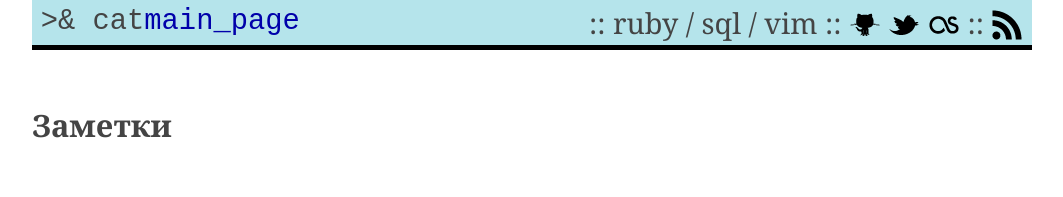
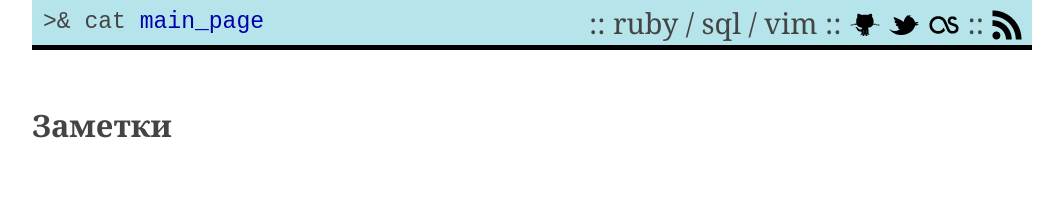
Before and after one commit to dkoprov/dkoprov.github.com, a Jekyll site: the page built from index.html, in a window 1280 px wide. Shown: the top 197 px of the page, without its empty margins (108-1171 px from the left). Built offline with Jekyll 4.4.1, drawn with Linux system fonts in a browser that asks for light colours; nearby versions of some CDN libraries; some web fonts are replaced; library files that are not in the unit come from our copies; Markdown is read by kramdown in place of the engine named in the settings.

Commit message:
Err... css again.

```diff
--- a/_layouts/default.html
+++ b/_layouts/default.html
@@ -22,7 +22,7 @@
     <!-- ClickTale end of Top part -->
 
     <div class="caption">
-      <span> &gt;&amp; cat<a href="/">main_page</a></span>::
+      <span> &gt;&amp; cat <a href="/">main_page</a></span>::
       ruby / sql / vim ::
       <a href="https://github.com/dkoprov"><img src="/images/github.png" /></a>
       <a href="http://twitter.com/dkoprov"><img src="/images/twitter.png" /></a>
--- a/css/main.css
+++ b/css/main.css
@@ -45,6 +45,8 @@ h1 {
   float: left;
   display: inline-block;
   clear: both;
+  margin-left: .1em;
+  font-size: 80%;
   font-family: 'Liberation Mono', 'Menlo', monospace;
 }
 .caption a {
```
